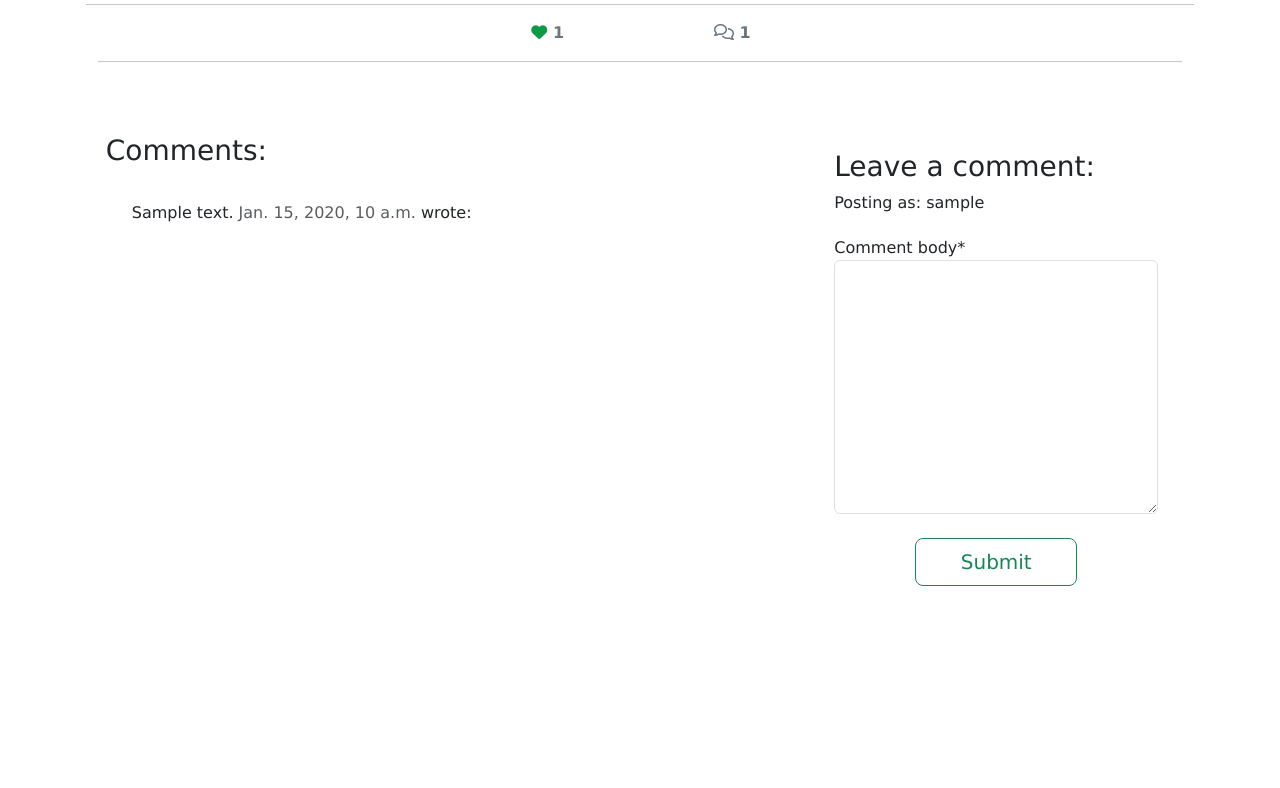
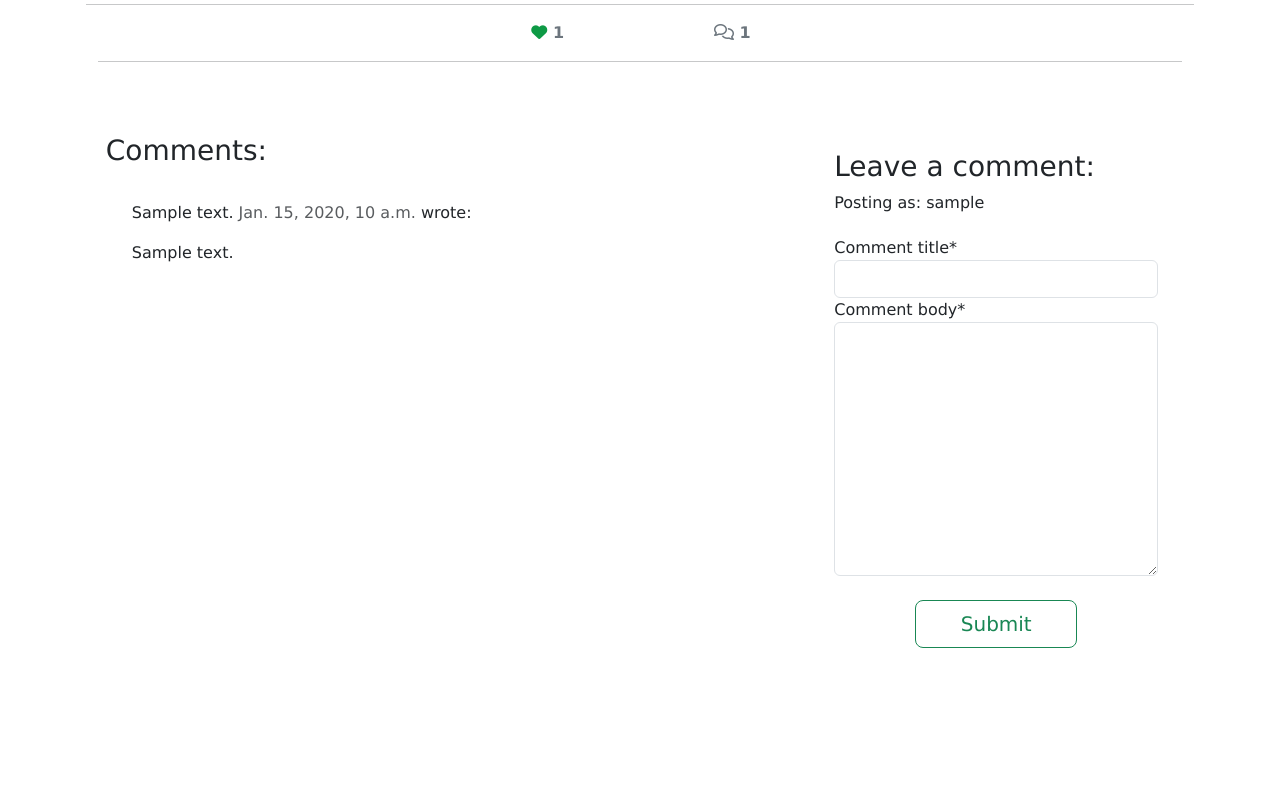
Before and after one commit to ShemmyYo/django-shemmylicious, a Django app: a page that uses templates/recipe_detail.html in a window 1280 px wide. Shown: the part 905-1693 px from the top of the page. Before the commit the page ends 1491 px from the top, so only its background shows below. Run offline with Django 3.2, Linux system fonts and the light colour scheme; a user stored in the database is signed in; tables that the repository leaves empty hold one stand-in row (values such as "Sample post"); some libraries are stand-ins or nearby versions.

Commit message:
fixed comment section not showing comments in admin panel

```diff
--- a/blog/forms.py
+++ b/blog/forms.py
@@ -8,7 +8,7 @@ from django_summernote.widgets import SummernoteWidget, SummernoteInplaceWidget
 class CommentForm(forms.ModelForm):
     class Meta:
         model = Comment
-        fields = ('comment_body',)
+        fields = ('comment_title', 'comment_body',)
 
 
 class CategoryForm(forms.ModelForm):
--- a/blog/views.py
+++ b/blog/views.py
@@ -150,7 +150,8 @@ class RecipeDetailView(View):
             comment_form.instance.email = request.user.email
             comment_form.instance.name = request.user.username
             comment = comment_form.save(commit=False)
-            comment.post = recipe
+            comment.recipe_name = recipe
+            comment.save()
             messages.success(request, "Successfully posted. Your comment is awaiting Admin's approval.")
         else:
             comment_form = CommentForm()
--- a/templates/recipe_detail.html
+++ b/templates/recipe_detail.html
@@ -159,7 +159,7 @@
                         </span> wrote:
                     </p>
                     <!-- The body of the comment goes before the | -->
-                    {{ comment.Comment_body | linebreaks }}
+                    {{ comment.comment_body | linebreaks }}
                 </div>
                 <!-- Our for loop ends here -->
                 {% endfor %}
```
Lines whose indentation alone changed are shown as unchanged.
